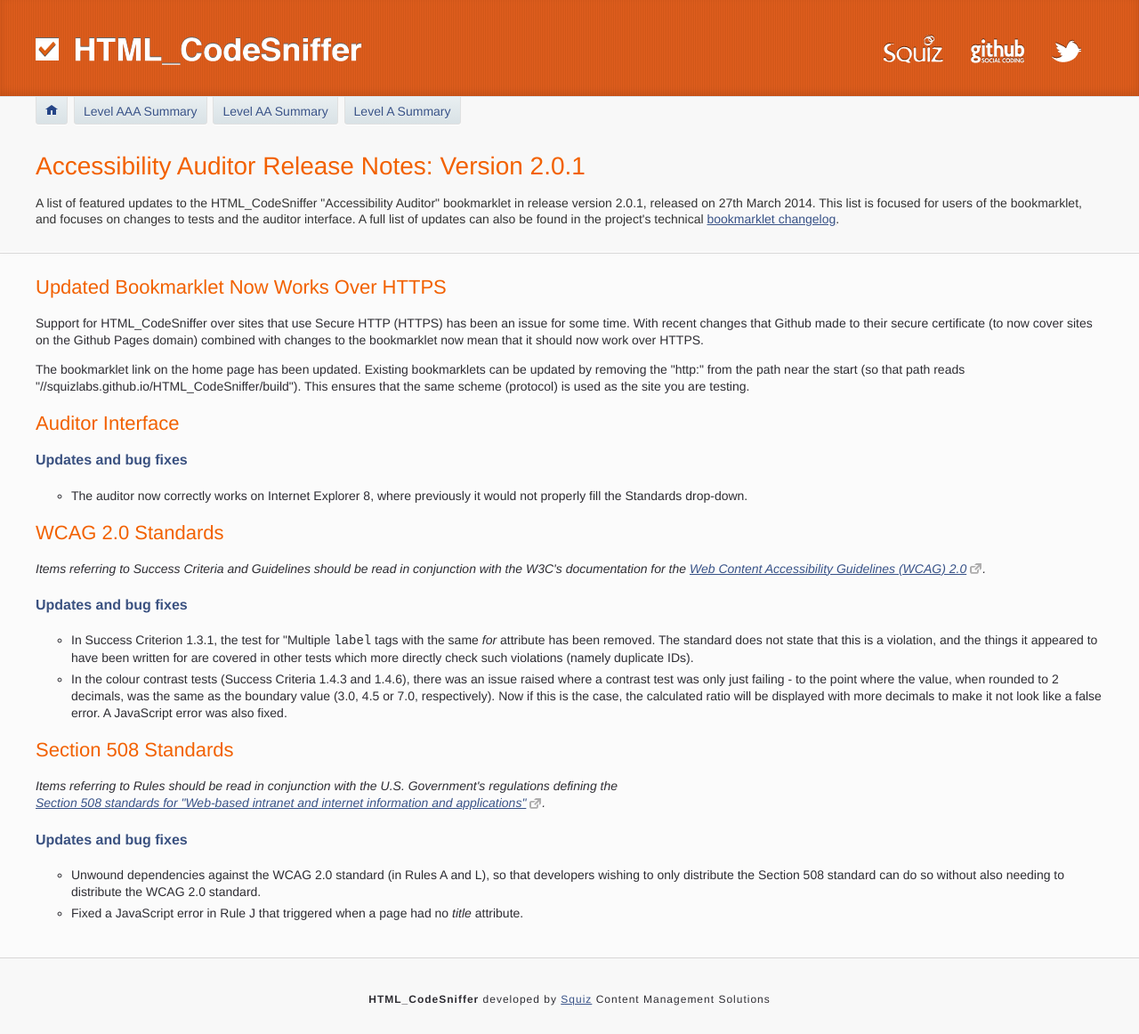
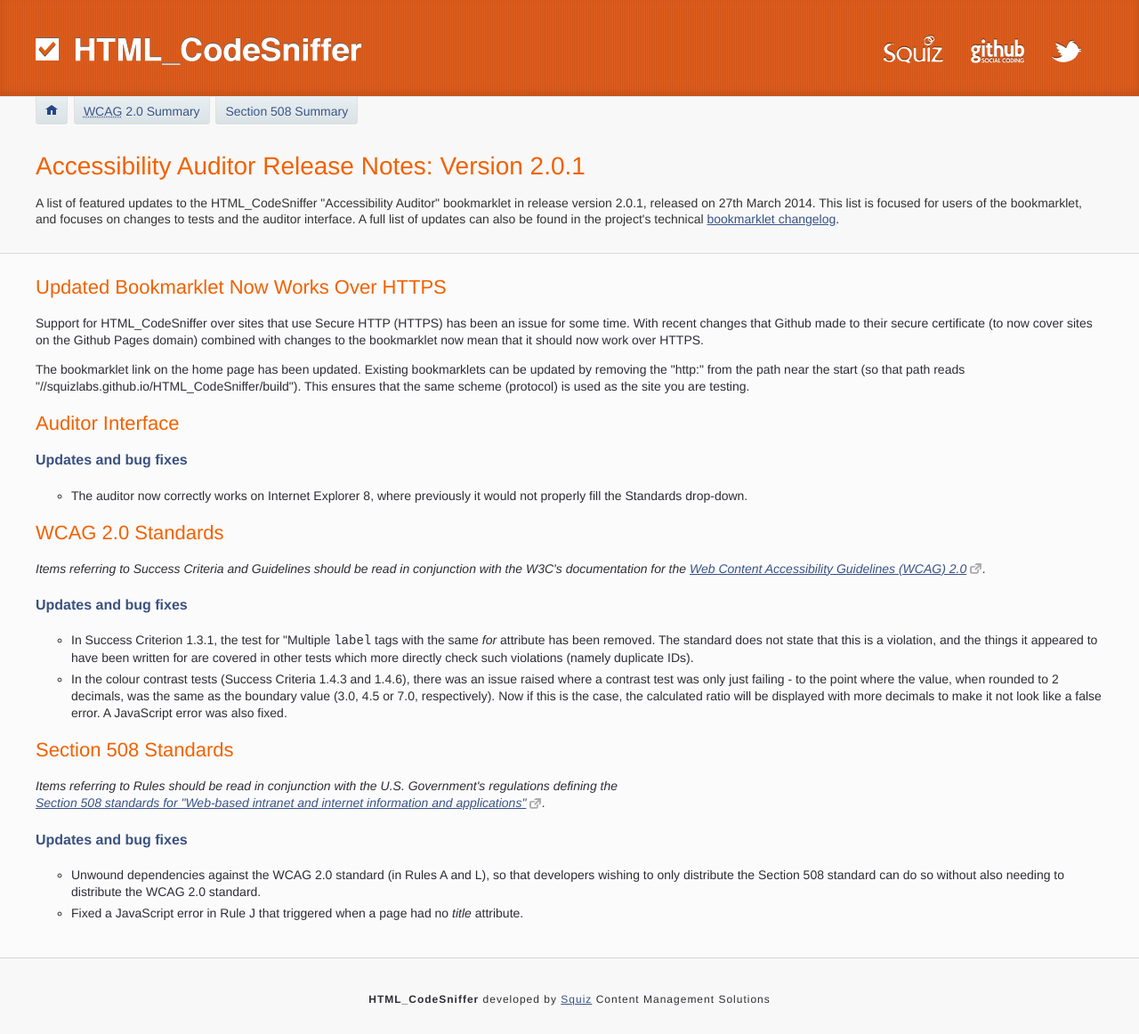
Before and after one commit to squizlabs/HTML_CodeSniffer, a Jekyll site: the page Patches/2.0.1.html, which Jekyll copies as it is, in a window 1280 px wide. Shown: the whole page at 89% size. Built offline with Jekyll 4.4.1, drawn with Linux system fonts in a browser that asks for light colours.

Commit message:
1. Remove .html link from the link to the release notes. 2. Fix up the menu header links in the 2.0.1 patch notes so they point to the two standard sets, not the old WCAG2-level headers.

```diff
--- a/Patches/2.0.1.html
+++ b/Patches/2.0.1.html
@@ -57,9 +57,8 @@
 
         <ul id="nav">
             <li><a href="../index.html"><img src="../images/home.png" alt="HTML_CodeSniffer Home"></a></li>
-            <li><a href="./AAA">Level AAA Summary</a></li>
-            <li><a href="./AA">Level AA Summary</a></li>
-            <li><a href="./A">Level A Summary</a></li>
+            <li><a href="../Standards/WCAG2"><abbr title="Web Content Accessibility Guidelines">WCAG</abbr> 2.0 Summary</a></li>
+            <li><a href="../Standards/Section508">Section 508 Summary</a></li>
         </ul>
 
         <div class="max-width">
--- a/index.html
+++ b/index.html
@@ -131,7 +131,7 @@
                         </div>
                     </div>
 
-                    <div class="version">Auditor version: <a href="Patches/2.0.1.html">2.0.1</a></div>
+                    <div class="version">Auditor version: <a href="Patches/2.0.1">2.0.1</a></div>
                     <div class="requirements">This bookmarklet has been designed to work with Google Chrome, Firefox 10+, Safari 5+ and Internet Explorer 8+
                     </div>
                 </div>
```
